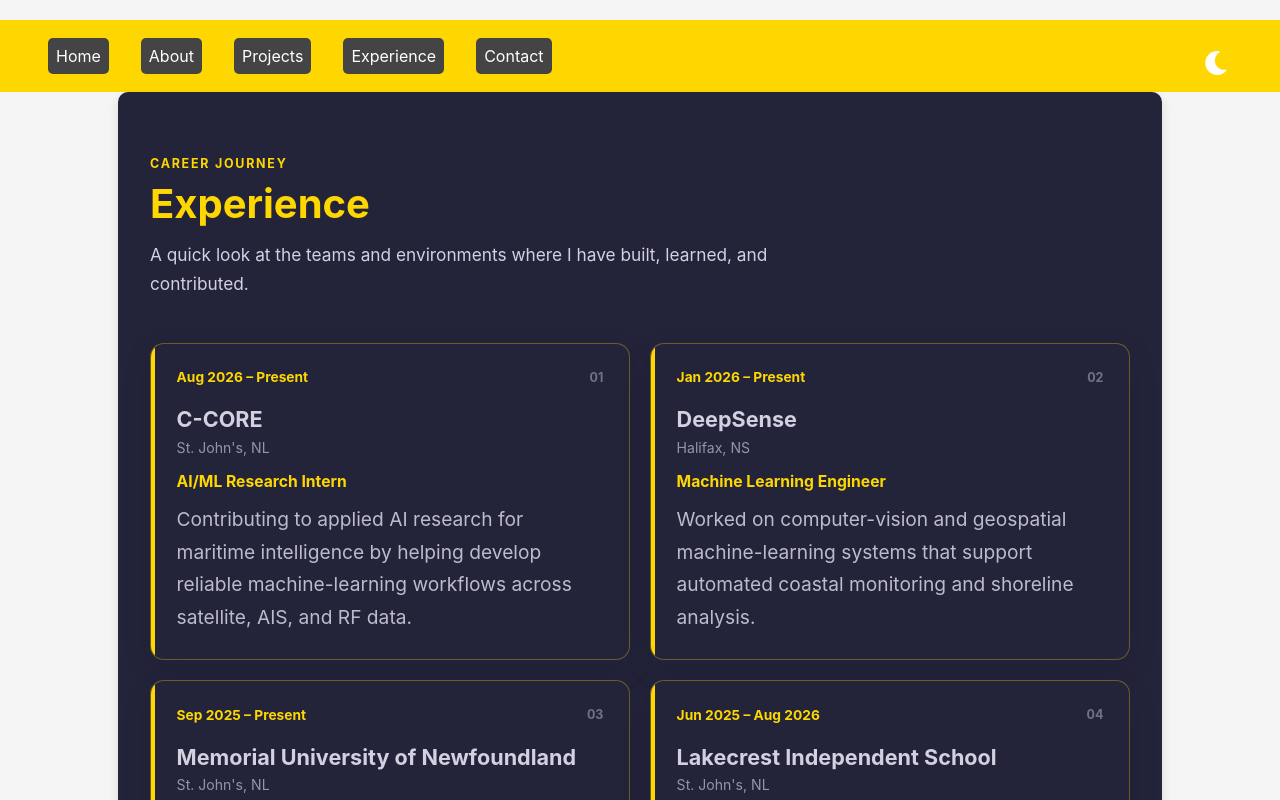
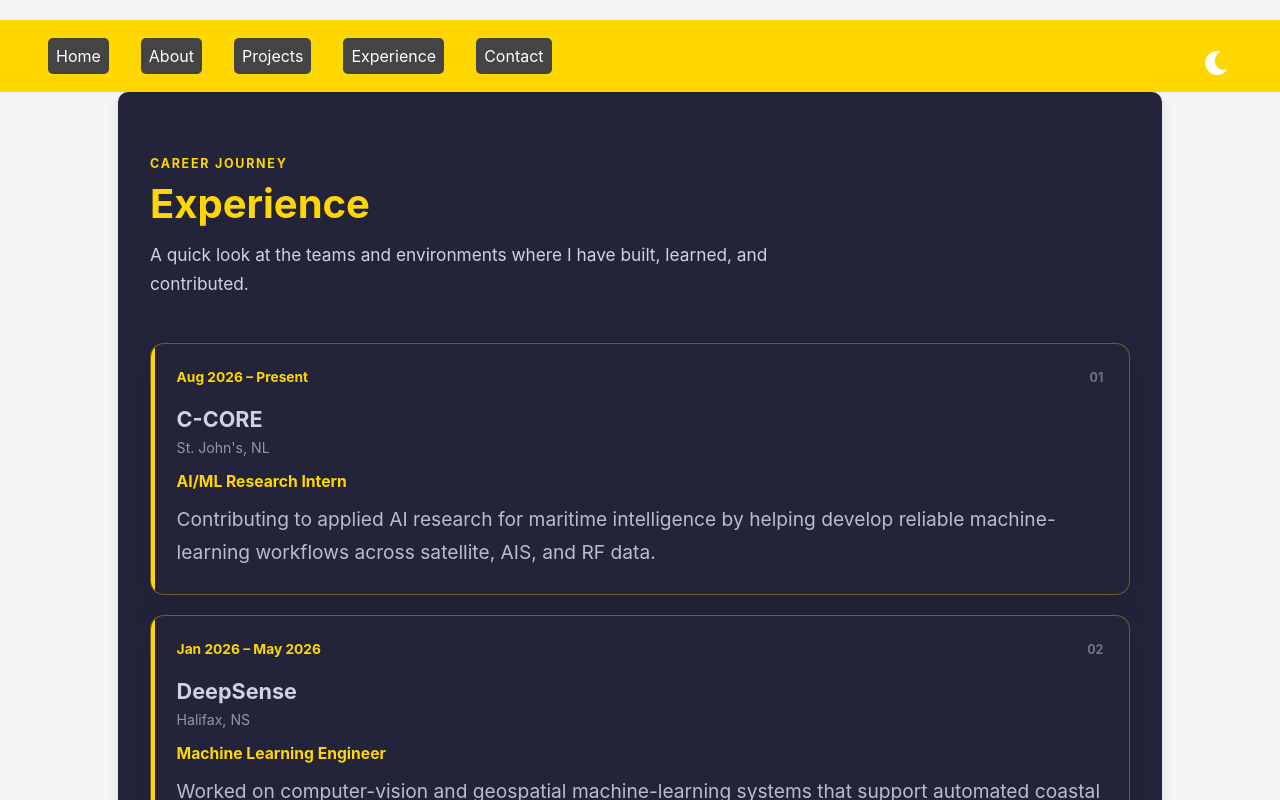
Before and after one commit to JoelGeorgeSam/Joel_Portfolio, a React (Create React App) app: page /experience in a window 1280 px wide. Shown: the top 800 px of the page. Built offline with nearby package versions, Linux system fonts and the light colour scheme.

Commit message:
Stack experience cards vertically

```diff
--- a/src/pages/Experience.js
+++ b/src/pages/Experience.js
@@ -13,7 +13,7 @@
     company: "DeepSense",
     location: "Halifax, NS",
     role: "Machine Learning Engineer",
-    duration: "Jan 2026 – Present",
+    duration: "Jan 2026 – May 2026",
     summary:
       "Worked on computer-vision and geospatial machine-learning systems that support automated coastal monitoring and shoreline analysis.",
   },
--- a/src/styles.css
+++ b/src/styles.css
@@ -819,13 +819,13 @@
 
 .experience-list {
   display: grid;
-  grid-template-columns: repeat(2, minmax(0, 1fr));
+  grid-template-columns: 1fr;
   gap: 1.25rem;
 }
 
 .page.experience .experience-card {
   position: relative;
-  min-height: 245px;
+  min-height: auto;
   padding: 1.6rem;
   overflow: hidden;
   background: var(--secondary-bg);
```
